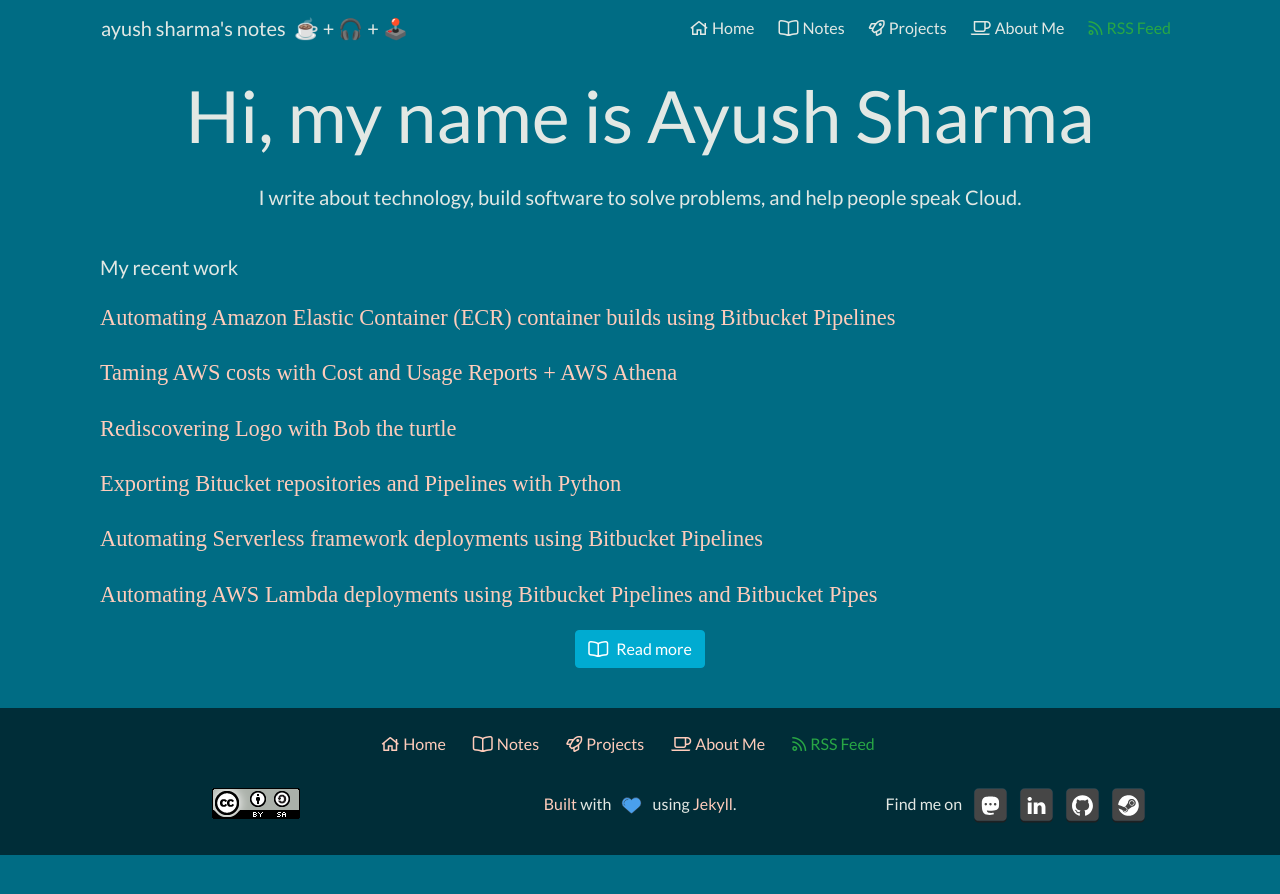
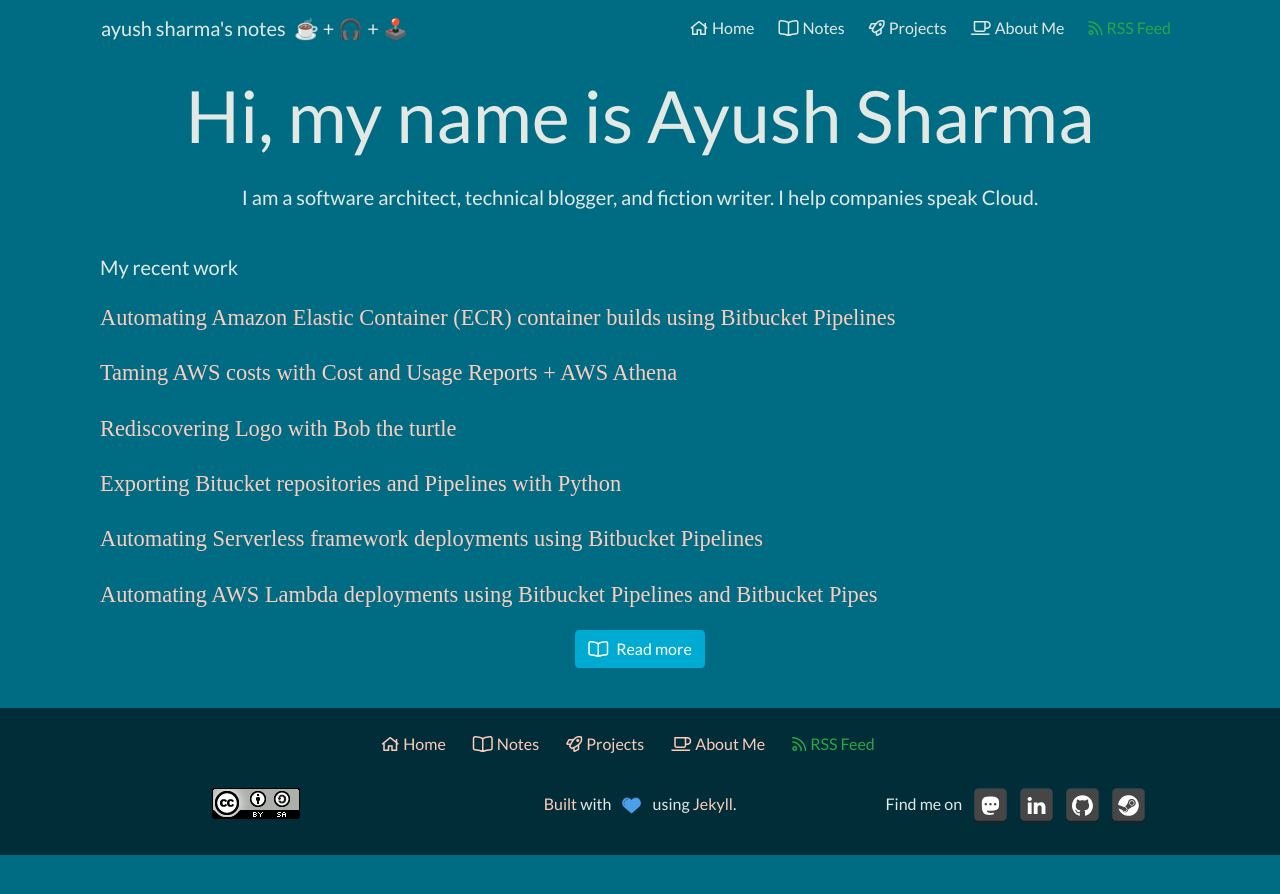
Before and after one commit to ayush-sharma/ayushsharma.in, a Jekyll site: the page built from index.md, in a window 1280 px wide. Shown: the top 894 px of the page. Built offline with Jekyll 4.4.1, drawn with Linux system fonts in a browser that asks for light colours.

Commit message:
Changing main page bio line.

```diff
--- a/index.md
+++ b/index.md
@@ -6,7 +6,7 @@ permalink: /
 
     <div class="col">
         <p class="display-3 text-center">Hi, my name is Ayush Sharma</p>
-        <p class="lead text-center">I write about technology, build software to solve problems, and help people speak Cloud.</p>
+        <p class="lead text-center">I am a software architect, technical blogger, and fiction writer. I help companies speak Cloud.</p>
     </div>
 
 </div>
```
